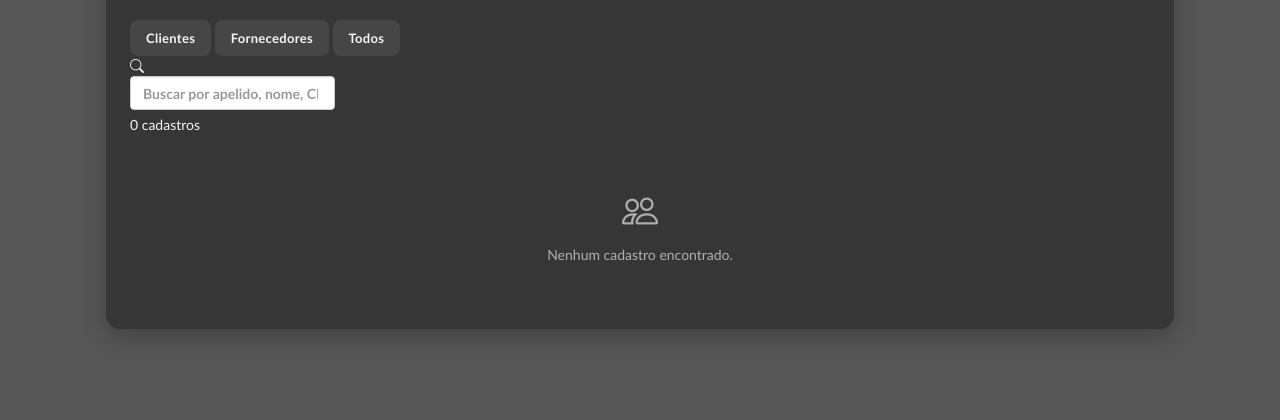
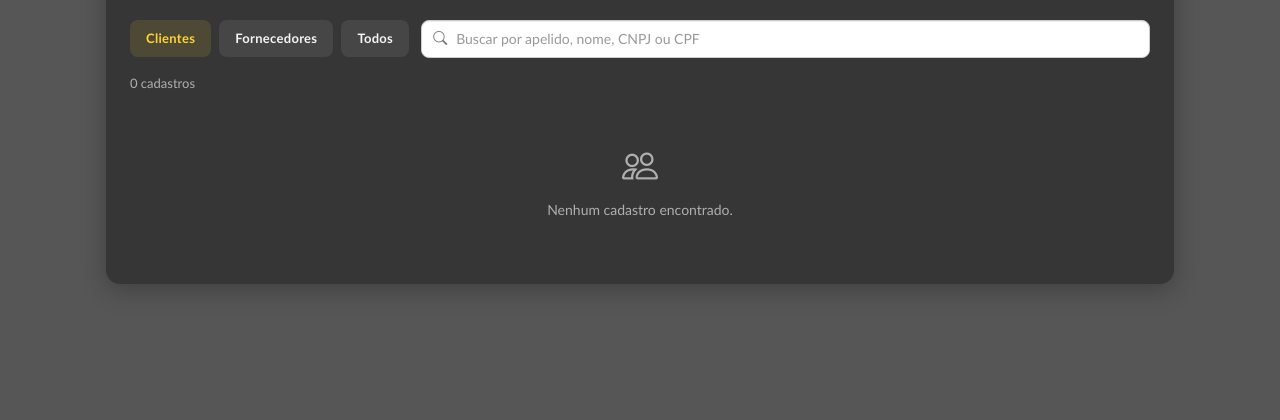
Before and after one commit to OswaldoSoares/comuniqg, a Django app: page /clientes/ in a window 1280 px wide. Shown: the part 156-576 px from the top of the page. Run offline with Django 4.2, Linux system fonts and the light colour scheme; the visitor is signed in with stand-in values (Sample User, id 1); data that the repository does not hold is empty; some libraries are stand-ins or nearby versions.

Commit message:
feat(clientes): busca, filtro e modal na tela do cadastro
- clientes.js no padrão da manutenção do efetiva: abre o modal,
  salva com executarAjax, foca o campo com erro e mostra o toast
- máscaras de CNPJ, CPF e CEP na digitação (jquery.mask)
- filtro e busca atualizam só a lista, sem o loader de tela cheia;
  a busca espera 350 ms e ignora respostas antigas
- sessão expirada recarrega a página e leva ao login
- clientes.css: barra de filtro/busca, selos e formulário em grade

Co-Authored-By: Claude Opus 5.5 <noreply@anthropic.com>

```diff
--- a/clientes/templates/clientes/index.html
+++ b/clientes/templates/clientes/index.html
@@ -47,3 +47,7 @@
     </section>
 </main>
 {% endblock %}
+
+{% block script %}
+    <script src="{% static 'core/js/clientes.js' %}"></script>
+{% endblock %}
--- a/core/static/core/css/clientes.css
+++ b/core/static/core/css/clientes.css
@@ -6,3 +6,90 @@
     margin: 16px auto;
     padding: 0 16px;
 }
+
+/* Filtro e busca */
+.pessoas-barra {
+    display: flex;
+    flex-wrap: wrap;
+    align-items: center;
+    gap: 12px;
+    margin-bottom: 16px;
+}
+
+.pessoas-filtros {
+    display: flex;
+    flex-wrap: wrap;
+    gap: 8px;
+}
+
+.ui-btn.pessoas-filtro-ativo,
+.ui-btn.pessoas-filtro-ativo:hover,
+.ui-btn.pessoas-filtro-ativo:focus {
+    background-color: rgba(255, 212, 51, 0.12);
+    color: var(--ui-destaque);
+}
+
+.pessoas-busca {
+    position: relative;
+    flex: 1 1 240px;
+    margin: 0;
+    font-weight: normal;
+}
+
+.pessoas-busca i {
+    position: absolute;
+    top: 50%;
+    left: 12px;
+    transform: translateY(-50%);
+    color: #777;
+    pointer-events: none;
+}
+
+.pessoas-busca .form-control {
+    height: 38px;
+    padding-left: 34px;
+    border-radius: var(--ui-raio-sm);
+}
+
+.pessoas-total {
+    margin: 0 0 8px;
+    font-size: 13px;
+    color: var(--ui-texto-2);
+}
+
+/* Selo da função: a cor acompanha o texto, nunca sozinha */
+.pessoa-cliente {
+    --ui-badge-cor: var(--ui-destaque);
+}
+
+.pessoa-fornecedor {
+    --ui-badge-cor: #5bc0de;
+}
+
+/* Formulário do modal em 12 colunas; uma coluna no celular */
+.pessoa-form {
+    display: grid;
+    grid-template-columns: repeat(12, minmax(0, 1fr));
+    gap: 12px 16px;
+}
+
+.pessoa-campo-2 { grid-column: span 2; }
+.pessoa-campo-3 { grid-column: span 3; }
+.pessoa-campo-4 { grid-column: span 4; }
+.pessoa-campo-6 { grid-column: span 6; }
+.pessoa-campo-12 { grid-column: span 12; }
+
+.pessoa-form textarea.form-control {
+    height: auto;
+    resize: vertical;
+}
+
+@media (max-width: 600px) {
+    .pessoa-form {
+        grid-template-columns: minmax(0, 1fr);
+    }
+
+    .pessoa-form .pessoa-campo {
+        grid-column: auto;
+    }
+}
```
Also changed, not shown: core/static/core/js/clientes.js (added, +138 -0 lines).
